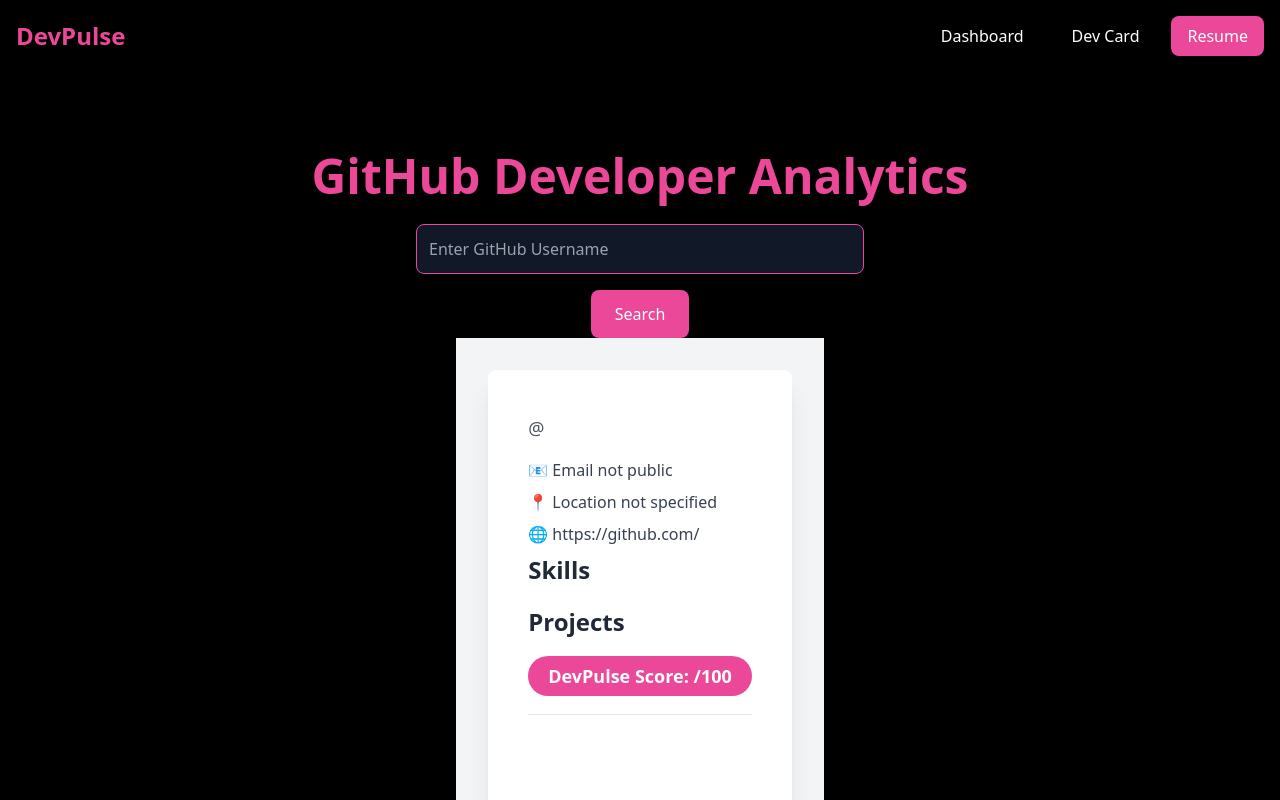
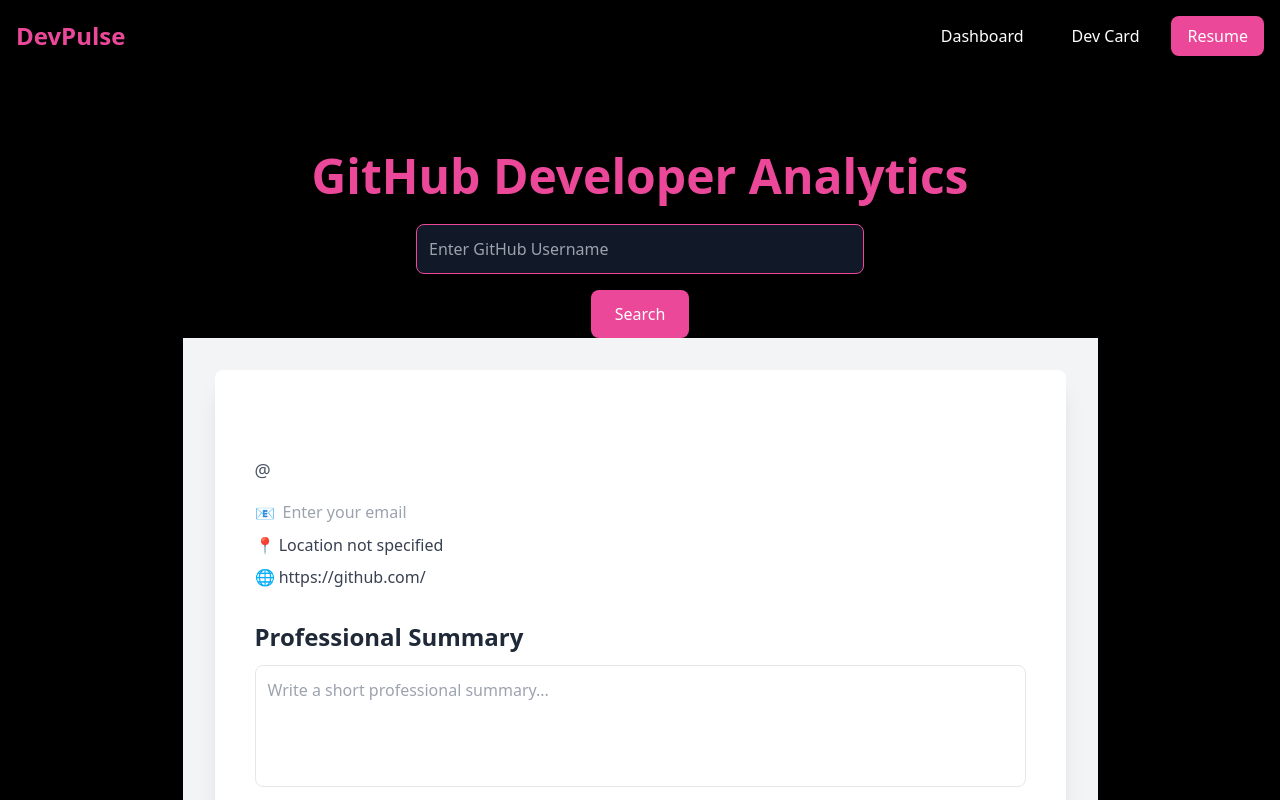
Before and after one commit to farihaabbasi06/DevPulse, a React (Create React App) app in the folder devpulse-frontend/: page / in a window 1280 px wide. Both pictures are taken after a click on the button "Resume". Shown: the top 800 px of the page. Built offline with nearby package versions, Linux system fonts and the light colour scheme.

Commit message:
Make my resume editable and add experience and eductaion

```diff
--- a/devpulse-frontend/src/components/Resume.jsx
+++ b/devpulse-frontend/src/components/Resume.jsx
@@ -1,15 +1,56 @@
+import { useState, useEffect } from "react";
 function Resume({ user, stats, languages, repos }) {
    const skills = Object.keys(languages || {}).slice(0, 8);
    const topProjects = (repos || []).slice(0, 3);
+   const summary = `${user?.name} is a software developer with experience in ${skills.slice(0, 4).join(", ")}. Passionate about building software projects and contributing to open-source development.`;
+  const [editableData, setEditableData] = useState({
+  name: "",
+  email: "",
+  bio: "",
+});
+const [education, setEducation] = useState([]);
+const [educationForm, setEducationForm] = useState({
+  degree: "",
+  institute: "",
+  year: "",
+});
+const [experience, setExperience] = useState([]);
+const [experienceForm, setExperienceForm] = useState({
+  company: "",
+  role: "",
+  duration: "",
+});
+const [extraSkills, setExtraSkills] = useState([]);
+const [skillInput, setSkillInput] = useState("");
+const allSkills = [...skills, ...extraSkills];
+const uniqueSkills = [...new Set(allSkills)];
+
+useEffect(() => {
+  if (user) {
+    setEditableData({
+      name: user.name || "",
+      email: user.email || "",
+      bio: user.bio || "",
+    });
+  }
+}, [user]);
    return (
   <div className="min-h-screen bg-gray-100 p-8 flex justify-center">
     <div className="bg-white w-full max-w-4xl shadow-xl rounded-lg p-10">
 
       <div className="border-b pb-6">
 
-        <h1 className="text-4xl font-bold text-gray-900">
-          {user?.name}
-        </h1>
+       <input
+  type="text"
+  value={editableData.name}
+  onChange={(e) =>
+    setEditableData({
+      ...editableData,
+      name: e.target.value,
+    })
+  }
+  className="text-4xl font-bold text-gray-900 w-full border-b-2 border-transparent focus:border-pink-500 outline-none bg-transparent"
+/>
 
         <p className="text-lg text-gray-600 mt-1">
           @{user?.username}
@@ -17,9 +58,22 @@
 
         <div className="mt-4 space-y-2 text-gray-700">
 
-          <p>
-            📧 {user?.email || "Email not public"}
-          </p>
+         <div className="flex items-center gap-2">
+  <span>📧</span>
+
+  <input
+    type="email"
+    value={editableData.email}
+    placeholder="Enter your email"
+    onChange={(e) =>
+      setEditableData({
+        ...editableData,
+        email: e.target.value,
+      })
+    }
+    className="w-full border-b border-transparent focus:border-pink-500 outline-none bg-transparent"
+  />
+</div>
 
           <p>
             📍 {user?.location || "Location not specified"}
@@ -29,15 +83,236 @@
             🌐 https://github.com/{user?.username}
           </p>
           <div className="mt-8">
+
+            <div className="mt-8">
+  <h2 className="text-2xl font-bold text-gray-800 mb-3">
+    Professional Summary
+  </h2>
+
+  <textarea
+  rows="4"
+  value={editableData.bio}
+  placeholder="Write a short professional summary..."
+  onChange={(e) =>
+    setEditableData({
+      ...editableData,
+      bio: e.target.value,
+    })
+  }
+  className="w-full border rounded-lg p-3 outline-none focus:border-pink-500 resize-none"
+/>
+</div>
+<div className="mt-8">
+  <h2 className="text-2xl font-bold text-gray-800 mb-4">
+    Education
+  </h2>
+
+  <div className="grid grid-cols-1 md:grid-cols-3 gap-3">
+
+    <input
+      type="text"
+      placeholder="Degree"
+      value={educationForm.degree}
+      onChange={(e) =>
+        setEducationForm({
+          ...educationForm,
+          degree: e.target.value,
+        })
+      }
+      className="border rounded-lg p-2"
+    />
+
+    <input
+      type="text"
+      placeholder="Institute"
+      value={educationForm.institute}
+      onChange={(e) =>
+        setEducationForm({
+          ...educationForm,
+          institute: e.target.value,
+        })
+      }
+      className="border rounded-lg p-2"
+    />
+
+    <input
+      type="text"
+      placeholder="Year"
+      value={educationForm.year}
+      onChange={(e) =>
+        setEducationForm({
+          ...educationForm,
+          year: e.target.value,
+        })
+      }
+      className="border rounded-lg p-2"
+    />
+
+  </div>
+
+ <button
+  onClick={() => {
+    if (
+      educationForm.degree &&
+      educationForm.institute &&
+      educationForm.year
+    ) {
+      setEducation([
+        ...education,
+        educationForm,
+      ]);
+
+      setEducationForm({
+        degree: "",
+        institute: "",
+        year: "",
+      });
+    }
+  }}
+  className="mt-4 bg-pink-500 text-white px-5 py-2 rounded-lg"
+>
+  Add Education
+</button>
+
+<div className="mt-6 space-y-3">
+  {education.map((edu, index) => (
+    <div
+      key={index}
+      className="border rounded-lg p-3"
+    >
+      <h3 className="font-bold">
+        {edu.degree}
+      </h3>
+
+      <p>{edu.institute}</p>
+
+      <p>{edu.year}</p>
+    </div>
+  ))}
+</div>
+
+
+<div className="mt-8">
+  <h2 className="text-2xl font-bold text-gray-800 mb-4">
+    Experience
+  </h2>
+
+  <div className="grid grid-cols-1 md:grid-cols-3 gap-3">
+
+    <input
+      type="text"
+      placeholder="Company"
+      value={experienceForm.company}
+      onChange={(e) =>
+        setExperienceForm({
+          ...experienceForm,
+          company: e.target.value,
+        })
+      }
+      className="border rounded-lg p-2"
+    />
+
+    <input
+      type="text"
+      placeholder="Role"
+      value={experienceForm.role}
+      onChange={(e) =>
+        setExperienceForm({
+          ...experienceForm,
+          role: e.target.value,
+        })
+      }
+      className="border rounded-lg p-2"
+    />
+
+    <input
+      type="text"
+      placeholder="Duration"
+      value={experienceForm.duration}
+      onChange={(e) =>
+        setExperienceForm({
+          ...experienceForm,
+          duration: e.target.value,
+        })
+      }
+      className="border rounded-lg p-2"
+    />
+
+  </div>
+
+  <button
+  onClick={() => {
+    if (
+      experienceForm.company &&
+      experienceForm.role &&
+      experienceForm.duration
+    ) {
+      setExperience([
+        ...experience,
+        experienceForm,
+      ]);
+
+      setExperienceForm({
+        company: "",
+        role: "",
+        duration: "",
+      });
+    }
+  }}
+  className="mt-4 bg-pink-500 text-white px-5 py-2 rounded-lg"
+>
+  Add Experience
+</button>
+
+<div className="mt-6 space-y-3">
+  {experience.map((exp, index) => (
+    <div
+      key={index}
+      className="border rounded-lg p-3"
+    >
+      <h3 className="font-bold">
+        {exp.company}
+      </h3>
+
+      <p>{exp.role}</p>
+
+      <p className="text-gray-600">
+        {exp.duration}
+      </p>
+    </div>
+  ))}
+
+
+</div>
+
+</div>
+
+</div>
+<input
+  type="text"
+  value={skillInput}
+  placeholder="Type skill and press Enter"
+  onChange={(e) => setSkillInput(e.target.value)}
+  onKeyDown={(e) => {
+    if (e.key === "Enter" && skillInput.trim() !== "") {
+      setExtraSkills([...extraSkills, skillInput]);
+      setSkillInput("");
+    }
+  }}
+  className="border p-2 w-full rounded-lg mb-4"
+/>
   <h2 className="text-2xl font-bold text-gray-800 mb-3">
   Skills
 </h2>
 
 <div className="flex flex-wrap gap-2">
-    {skills.map((skill) => (
+  {uniqueSkills.map((skill, index) => (
   <span
-        key={skill}
-        className="bg-gray-200 text-gray-800 px-3 py-1 rounded-full text-sm font-medium"
+    key={index}
+    onClick={() => {
+      setExtraSkills(extraSkills.filter(s => s !== skill));
+    }}
+    className="bg-gray-200 text-gray-800 px-3 py-1 rounded-full text-sm font-medium cursor-pointer hover:bg-red-200"
   >
     {skill}
   </span>
```
Lines whose indentation alone changed are shown as unchanged.
